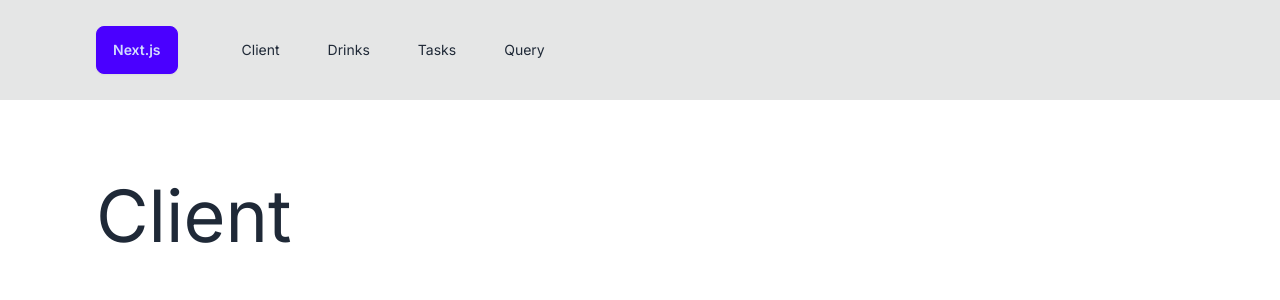
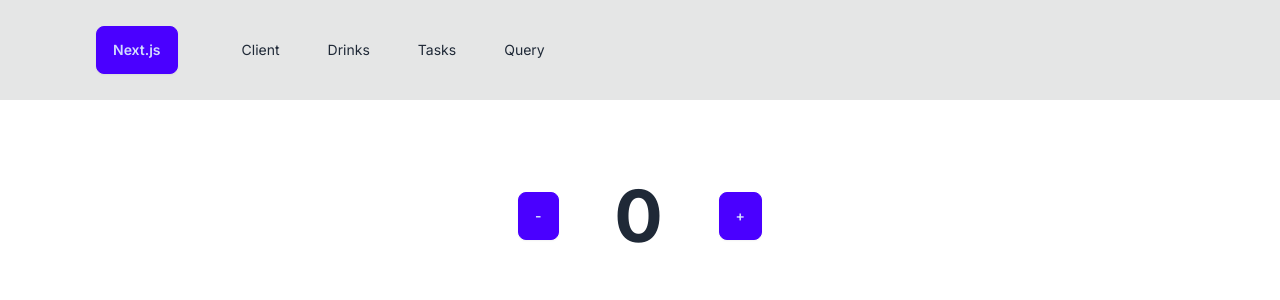
Before and after one commit to YaroslavAntoniuk/nextjs-tutorial, a Next.js app: page /client in a window 1280 px wide. Shown: the top 300 px of the page. Built offline with nearby package versions, Linux system fonts and the light colour scheme.

Commit message:
Added some initial client component logic

```diff
--- a/app/client/page.js
+++ b/app/client/page.js
@@ -1,7 +1,21 @@
+'use client';
+
+import { useState } from 'react';
+
 const Client = () => {
+  const [count, setCount] = useState(0);
+
   return (
-    <div>
-      <h1 className="text-7xl">Client</h1>
+    <div className="flex flex-row items-center justify-center">
+      <button className="btn btn-primary" onClick={() => setCount(count - 1)}>
+        -
+      </button>
+
+      <h1 className="text-7xl font-bold mx-4 min-w-32 text-center">{count}</h1>
+
+      <button className="btn btn-primary" onClick={() => setCount(count + 1)}>
+        +
+      </button>
     </div>
   );
 };
--- a/app/page.js
+++ b/app/page.js
@@ -3,9 +3,9 @@
 const Home = () => {
   return (
     <div>
-      <h1 className="text-7xl">Home</h1>
-      <Link href="/about" className="text-2xl">
-        About
+      <h1 className="text-5xl mb-8 font-bold">Next.js Tutorial</h1>
+      <Link href="/client" className="btn btn-accent">
+        Get started
       </Link>
     </div>
   );
```
